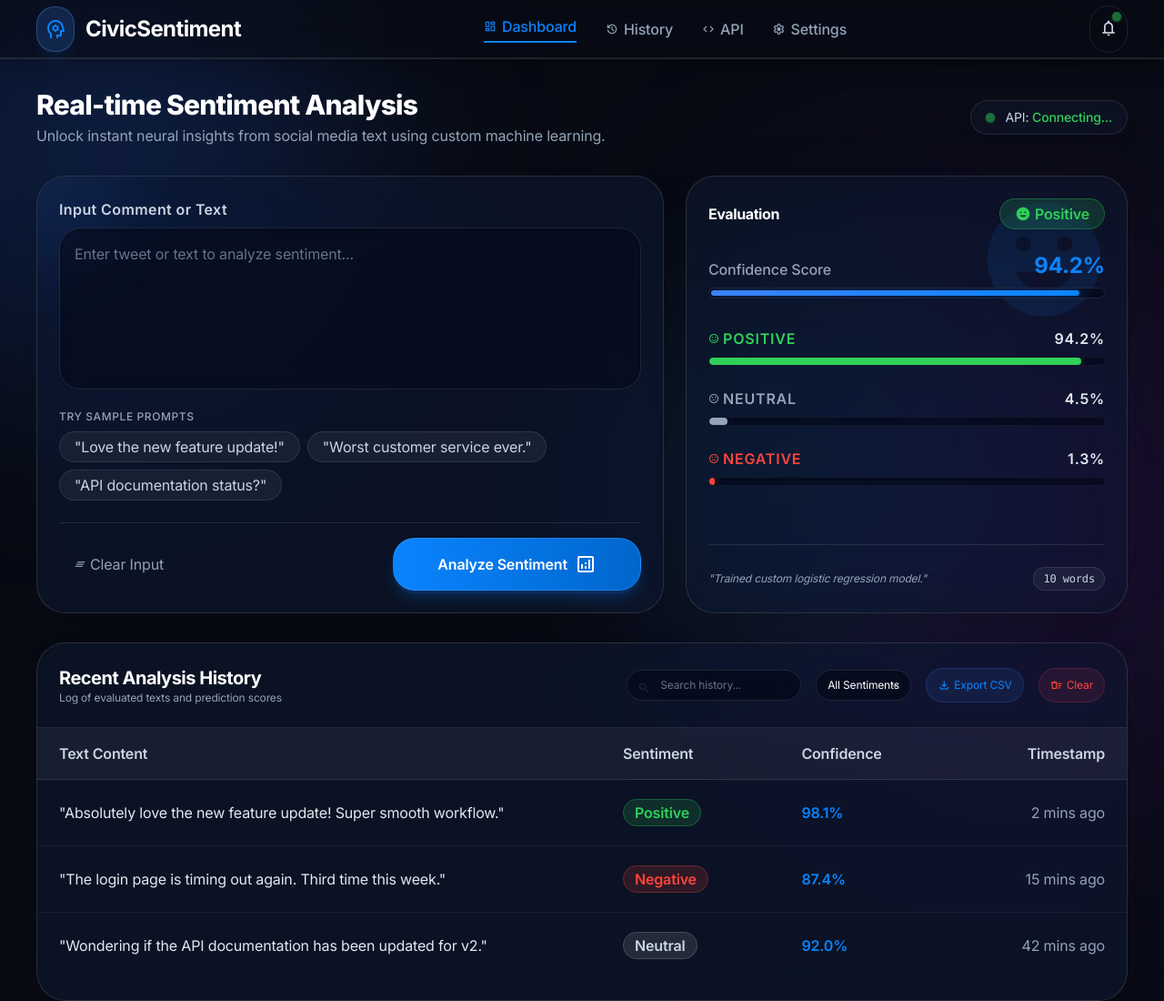
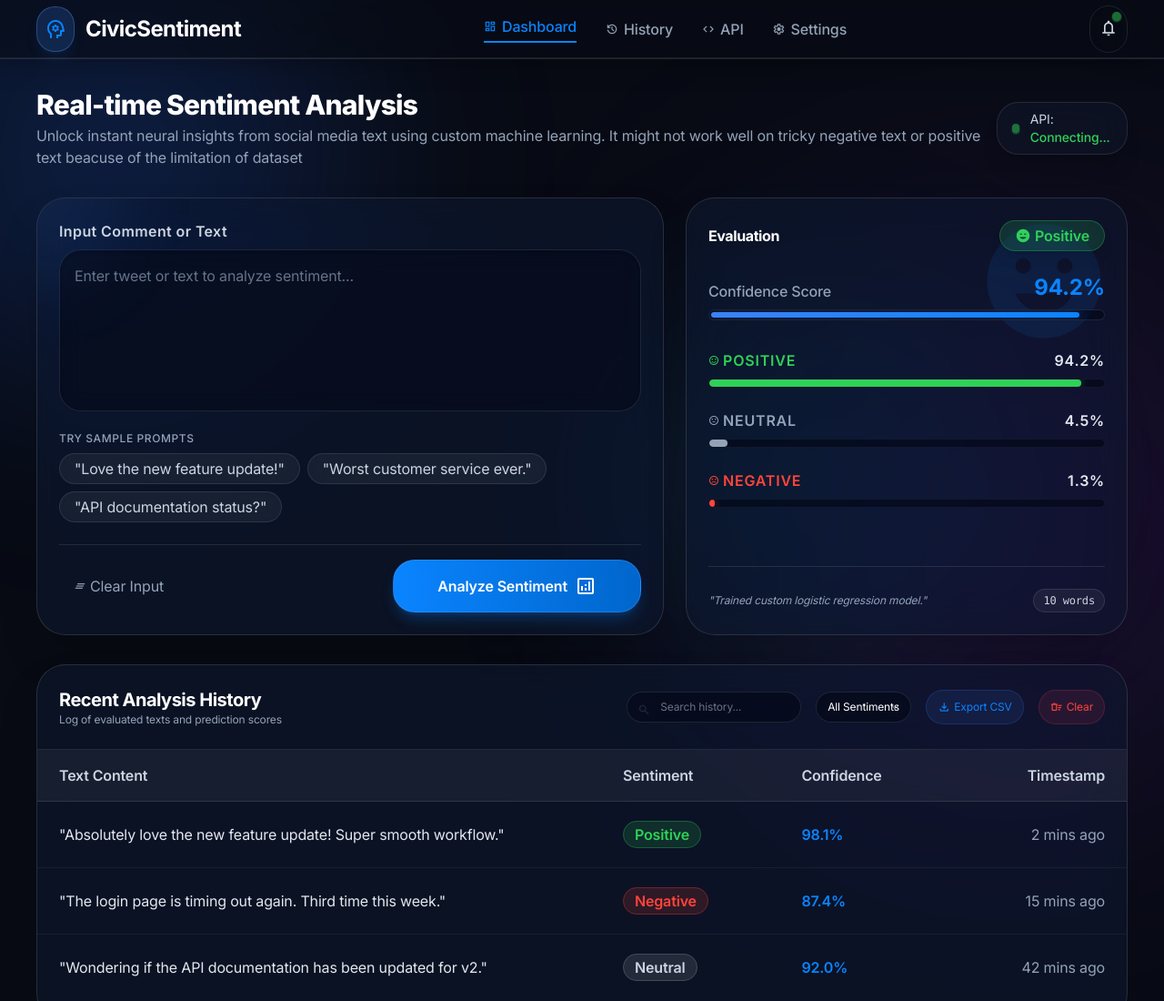
Before and after one commit to yashiscoder/CivicSentiment, a plain HTML site: page index.html in a window 1280 px wide. Shown: the top 1100 px of the page at 91% size. Drawn offline with nearby package versions, Linux system fonts and the light colour scheme.

Commit message:
cautions

```diff
--- a/index.html
+++ b/index.html
@@ -150,7 +150,7 @@
                 <h1 class="font-headline-lg text-2xl md:text-3xl font-extrabold mb-xs text-white tracking-tight">
                     Real-time Sentiment Analysis</h1>
                 <p class="font-body-md text-body-md text-slate-400">Unlock instant neural insights from social media
-                    text using custom machine learning.</p>
+                    text using custom machine learning. It might not work well on tricky negative text or positive text beacuse of the limitation of dataset</p>
             </div>
             <div id="engine-status-badge"
                 class="flex items-center gap-3 bg-slate-900/60 backdrop-blur-xl px-4 py-2 rounded-2xl border border-white/10 text-sm shadow-xl">
```
